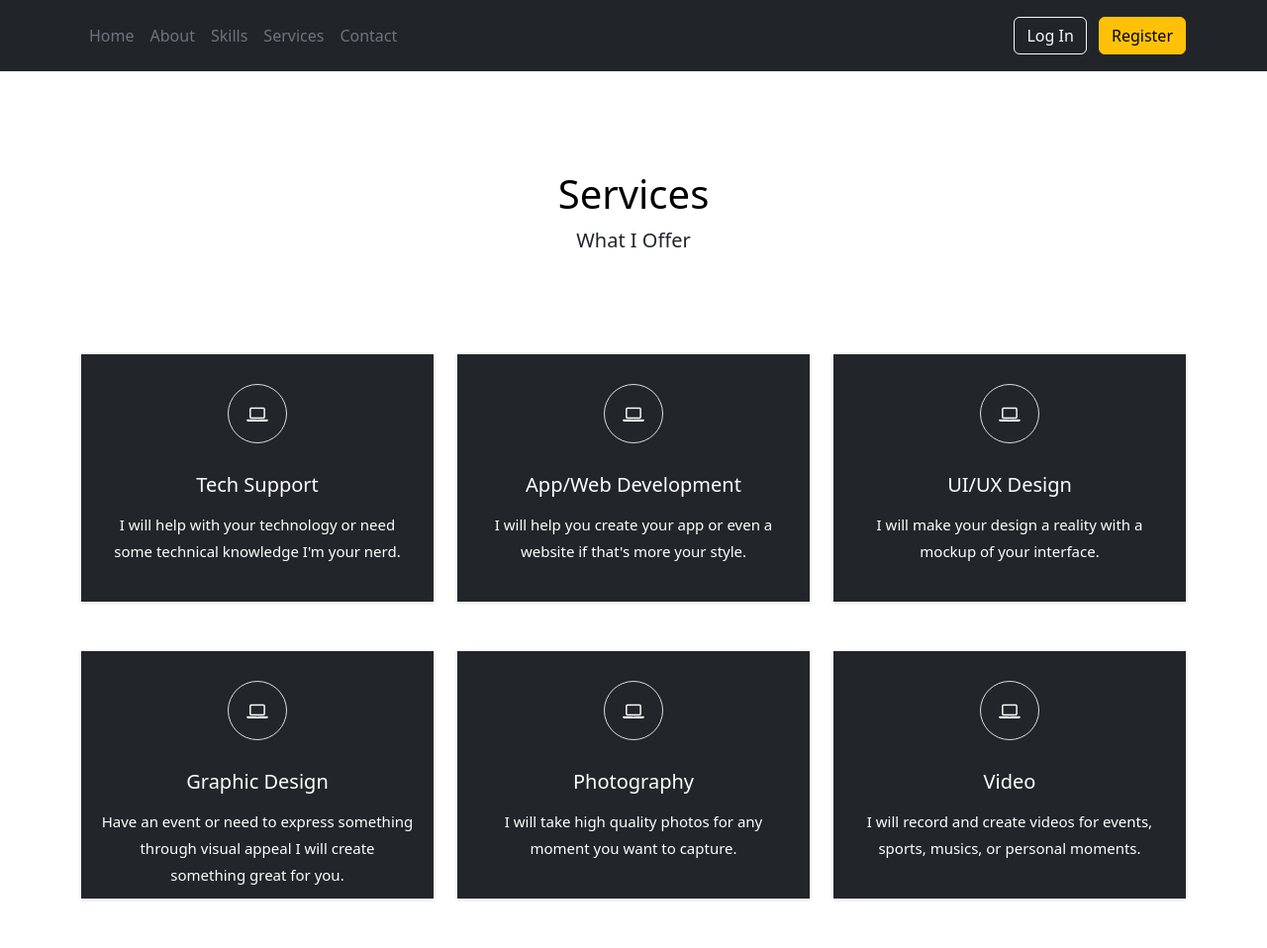
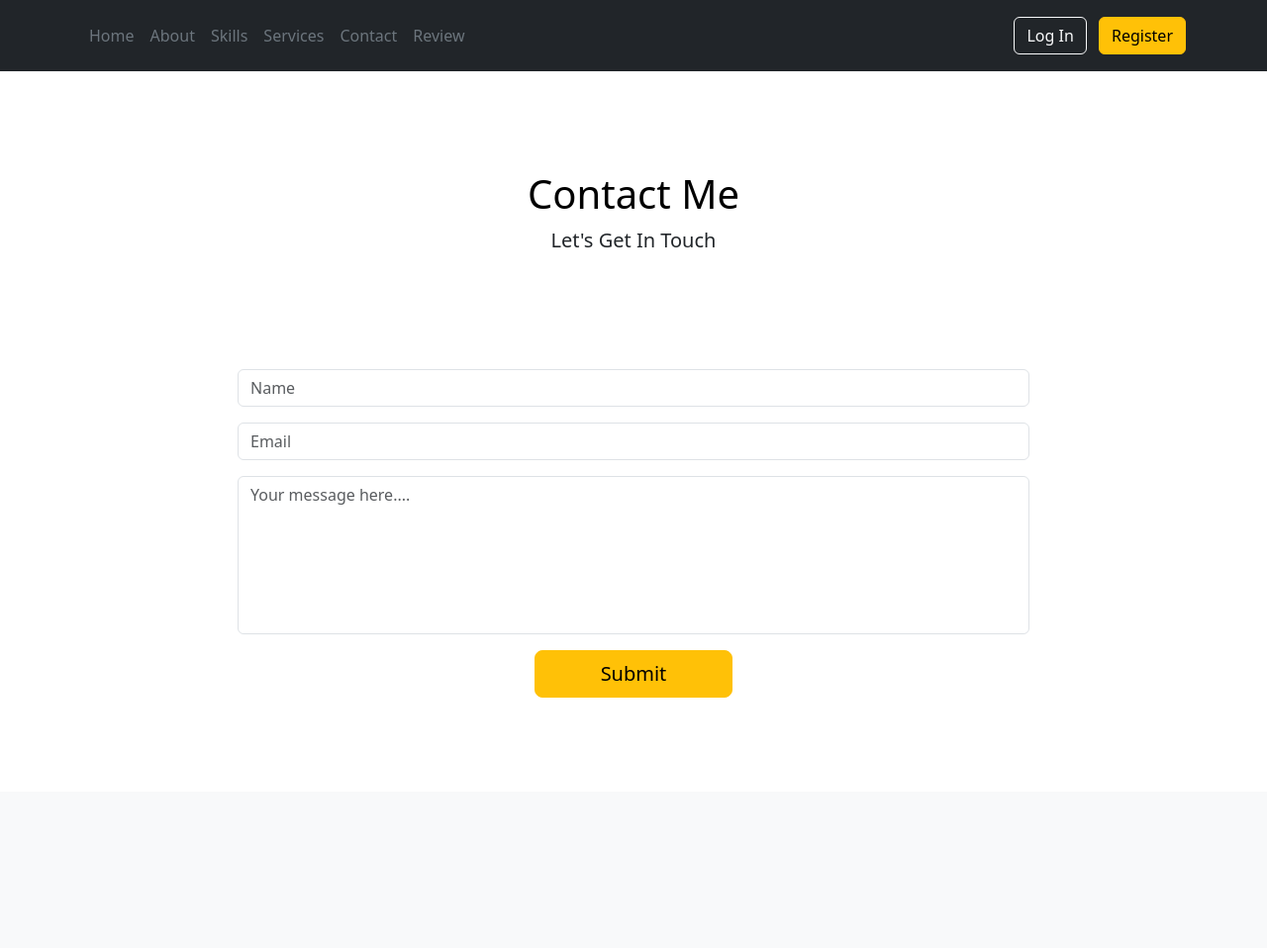
Before and after one commit to RC00K/RCMiniProjectThree, a Flask app: template flaskr/templates/portfolio/contact.html in a window 1280 px wide. Shown: the whole page at 99% size. After the commit the page ends 705 px from the top, so only its background shows below. Run offline with Flask 2, Linux system fonts and the light colour scheme; the template is opened without the code that fills it, so the values that code supplies are empty; some libraries are stand-ins or nearby versions.

```diff
--- a/flaskr/__init__.py
+++ b/flaskr/__init__.py
@@ -38,6 +38,6 @@ def create_app(test_config=None):
 
     app.register_blueprint(auth.bp)
     app.register_blueprint(portfolio.bp)
-    app.add_url_rule('/', endpoint='index')
+    app.add_url_rule('/', endpoint='review')
 
     return app
--- a/flaskr/auth.py
+++ b/flaskr/auth.py
@@ -58,7 +58,7 @@ def login():
         if error is None:
             session.clear()
             session['user_id'] = user['id']
-            return redirect(url_for('index'))
+            return redirect(url_for('review'))
 
         flash(error)
     return render_template('auth/login.html')
@@ -79,7 +79,7 @@ def load_logged_in_user():
 @bp.route('/logout')
 def logout():
     session.clear()
-    return redirect(url_for('index'))
+    return redirect(url_for('review'))
 
 
 def login_required(view):
--- a/flaskr/static/style.css
+++ b/flaskr/static/style.css
@@ -496,6 +496,12 @@ a {
     }
 }
 
+.contact-form {
+    max-width: 100%;
+    width: 100px;
+    display: inline-block;
+}
+
 /*====== MEDIUM DEVICES ======*/
 @media screen and (min-width: 568px) {
     .skills__container {
--- a/flaskr/templates/base.html
+++ b/flaskr/templates/base.html
@@ -17,6 +17,7 @@
                         <li><a href="{{ url_for('portfolio.skills') }}" class="nav-link px-2 text-secondary">Skills</a></li>
                         <li><a href="{{ url_for('portfolio.services') }}" class="nav-link px-2 text-secondary">Services</a></li>
                         <li><a href="{{ url_for('portfolio.contact') }}" class="nav-link px-2 text-secondary">Contact</a></li>
+                        <li><a href="{{ url_for('review') }}" class="nav-link px-2 text-secondary">Review</a></li>
                     </ul>
                     <div class="text-end">
                         {% if g.user %}
--- a/flaskr/templates/portfolio/contact.html
+++ b/flaskr/templates/portfolio/contact.html
@@ -1,67 +1,35 @@
 {% extends 'base.html' %}
 <title>{%  block title %}Contact{% endblock %} - Ryder Cook</title>
 {% block content %}
-<!--===== OPENER =====-->
-<section class="services pt-100 pb-50" id="services">
+<!--===== CONTACT =====-->
+<section class="contact pt-100 pb-50" id="contact">
     <div class="container">
         <div class="row">
             <div class="col-xl-6 mx-auto text-center">
                 <div class="section-title mb-100">
-                    <h2 class="section__title">Services</h2>
-                    <span class="section__subtitle">What I Offer</span>
+                    <h2 class="section__title">Contact Me</h2>
+                    <span class="section__subtitle">Let's Get In Touch</span>
                 </div>
             </div>
         </div>
-        <div class="row">
-            <div class="col-lg-4 col-mb-6">
-                <!--===== SERVICE =====-->
-                <div class="single-service">
-                    <i class="fa fa-laptop"></i>
-                    <h4>Tech Support</h4>
-                    <p>I will help with your technology or need some technical knowledge I'm your nerd.</p>
-                </div>
+        <form class="form-section" style="max-width: 830px;" id="contactForm">
+            <!--===== NAME =====-->
+            <div class="mb-3">
+                <input class="form-control" id="name" type="text" placeholder="Name" data-sb-validations="required">
             </div>
-            <div class="col-lg-4 col-mb-6">
-                <!--===== SERVICE =====-->
-                <div class="single-service">
-                    <i class="fa fa-laptop"></i>
-                    <h4>App/Web Development</h4>
-                    <p>I will help you create your app or even a website if that's more your style.</p>
-                </div>
+            <!--===== EMAIL =====-->
+            <div class="mb-3">
+                <input class="form-control" id="emailAddress" type="email" placeholder="Email" data-sb-validations="required">
             </div>
-            <div class="col-lg-4 col-mb-6">
-                <!--===== SERVICE =====-->
-                <div class="single-service">
-                    <i class="fa fa-laptop"></i>
-                    <h4>UI/UX Design</h4>
-                    <p>I will make your design a reality with a mockup of your interface.</p>
-                </div>
+            <!--===== MESSAGE =====-->
+            <div class="mb-3">
+                <textarea class="form-control" id="message" type="text" placeholder="Your message here...." style="height: 10rem; resize: none;" data-sb-validations="required"></textarea>
             </div>
-            <div class="col-lg-4 col-mb-6">
-                <!--===== SERVICE =====-->
-                <div class="single-service">
-                    <i class="fa fa-laptop"></i>
-                    <h4>Graphic Design</h4>
-                    <p>Have an event or need to express something through visual appeal I will create something great for you.</p>
-                </div>
+            <!--===== SUBMIT =====-->
+            <div class="d-grid">
+                <button type="button" class="btn btn-primary btn-lg" style="width: 200px; margin: auto;">Submit</button>
             </div>
-            <div class="col-lg-4 col-mb-6">
-                <!--===== SERVICE =====-->
-                <div class="single-service">
-                    <i class="fa fa-laptop"></i>
-                    <h4>Photography</h4>
-                    <p>I will take high quality photos for any moment you want to capture.</p>
-                </div>
-            </div>
-            <div class="col-lg-4 col-mb-6">
-                <!--===== SERVICE =====-->
-                <div class="single-service">
-                    <i class="fa fa-laptop"></i>
-                    <h4>Video</h4>
-                    <p>I will record and create videos for events, sports, musics, or personal moments.</p>
-                </div>
-            </div>
-        </div>
+        </form>
     </div>
 </section>
 {% endblock %}
```
Also changed, not shown: flaskr/portfolio.py (+9 -4 lines), flaskr/templates/auth/login.html (+12 -0 lines), flaskr/templates/auth/register.html (+12 -0 lines), flaskr/templates/portfolio/create.html (+28 -13 lines), flaskr/templates/portfolio/index.html (deleted, +0 -28 lines), flaskr/templates/portfolio/review.html (added, +35 -0 lines), flaskr/templates/portfolio/update.html (+33 -18 lines).
